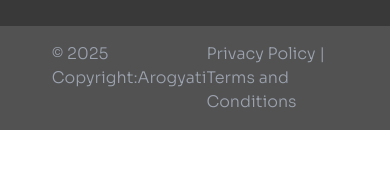
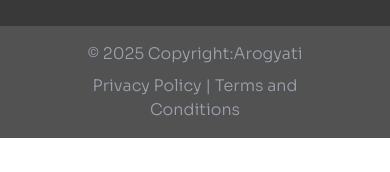
Before and after one commit to TheNextStepDesign/Arogyati, a React (Vite) app in the folder front-end/: page /location in a window 390 px wide. Shown: the part 471-643 px from the top of the page. Built offline with nearby package versions, Linux system fonts and the light colour scheme.

Commit message:
fixing mobile responsive

```diff
--- a/front-end/src/components/footer/Footer.jsx
+++ b/front-end/src/components/footer/Footer.jsx
@@ -93,7 +93,7 @@
         className={`bg-neutral-600 p-4  text-[#7D8E39] dark:bg-neutral-700 dark:text-neutral-200 `}
       >
         <div
-          className={`w-[${mobileWidth}] lg:w-[${laptopWidth}] 2xl:w-[${monitorWidth}] m-auto flex justify-between text-gray-400 font-light`}
+          className={`w-[${mobileWidth}] lg:w-[${laptopWidth}] 2xl:w-[${monitorWidth}] m-auto flex flex-col md:flex-row justify-center text-center md:text-left gap-2 md:justify-between text-gray-400 font-light`}
         >
           <div>
             © 2025 Copyright:
```
